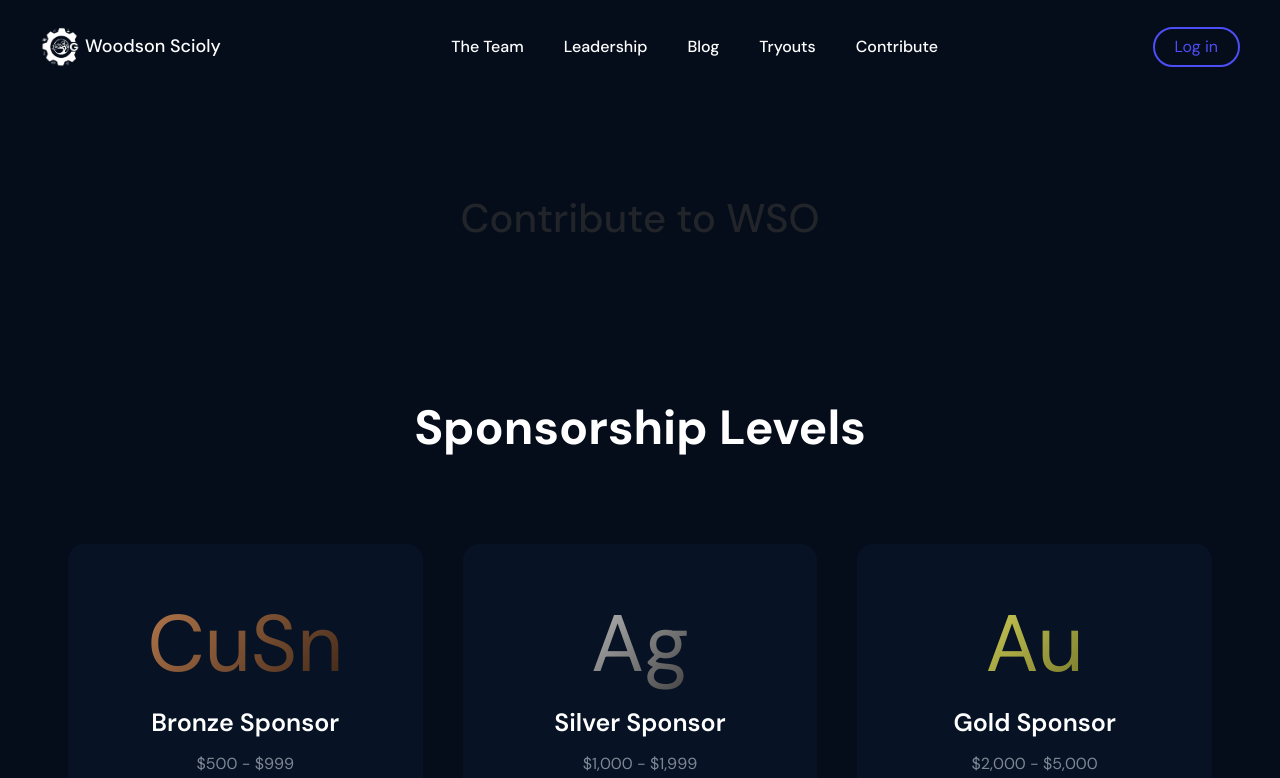
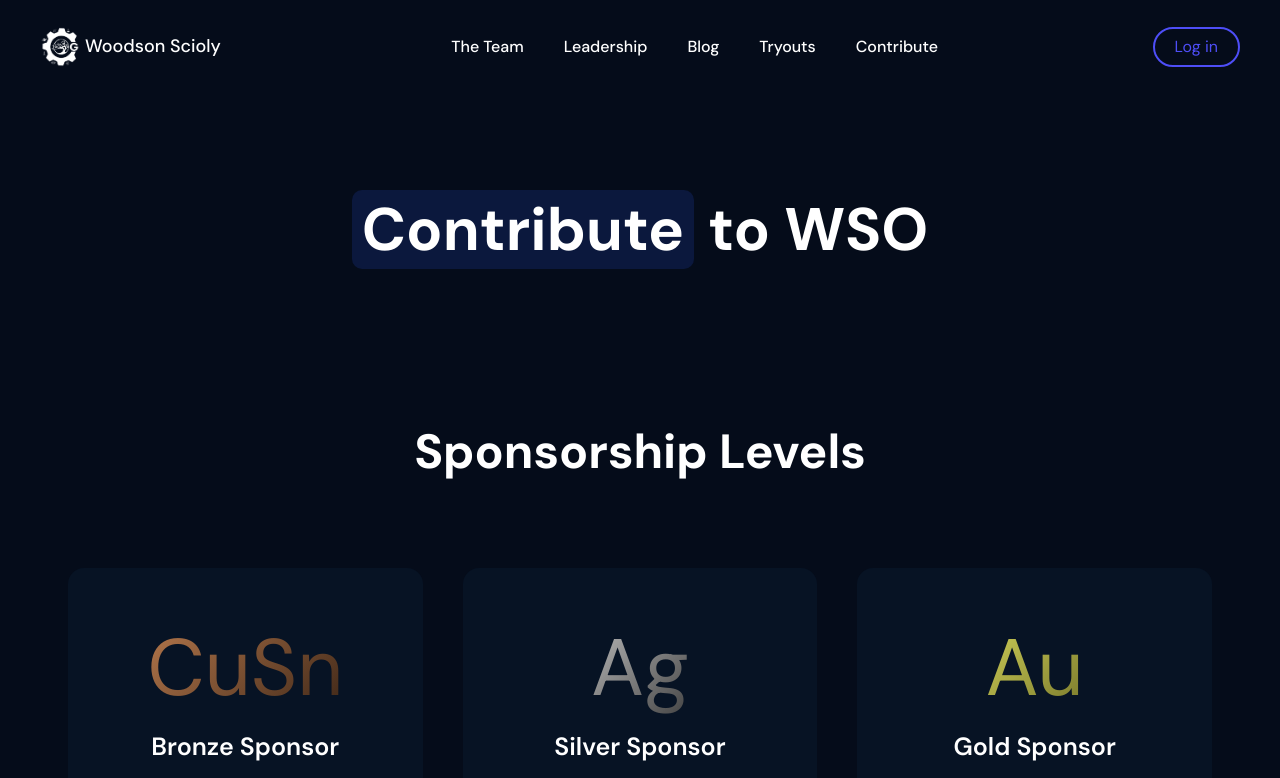
Before and after one commit to i30101/woodsonscioly-test, a React (Create React App) app: page /contribute in a window 1280 px wide. Shown: the top 778 px of the page. Built offline with nearby package versions, Linux system fonts and the light colour scheme.

Commit message:
scss components

```diff
--- a/src/scss/components/Title.scss
+++ b/src/scss/components/Title.scss
@@ -16,12 +16,12 @@ Title styles
     margin-bottom: 150px;
 }
 
-#title {
+.title {
     color: white;
     font-weight: 700;
 }
 
-#highlight {
+.highlight {
     color: $primary-blue;
     background-color: $primary-backdrop;
     padding: 0 10px;
@@ -38,13 +38,13 @@ Title styles
 
 /* **************** MEDIA QUERIES **************** */
 @media (min-width: 992px) {
-    #title {
+    .title {
         font-size: 60px;
     }
 }
 
 @media (max-width: 991px) {
-    #title {
+    .title {
         font-size: 40px;
     }
 }
```
